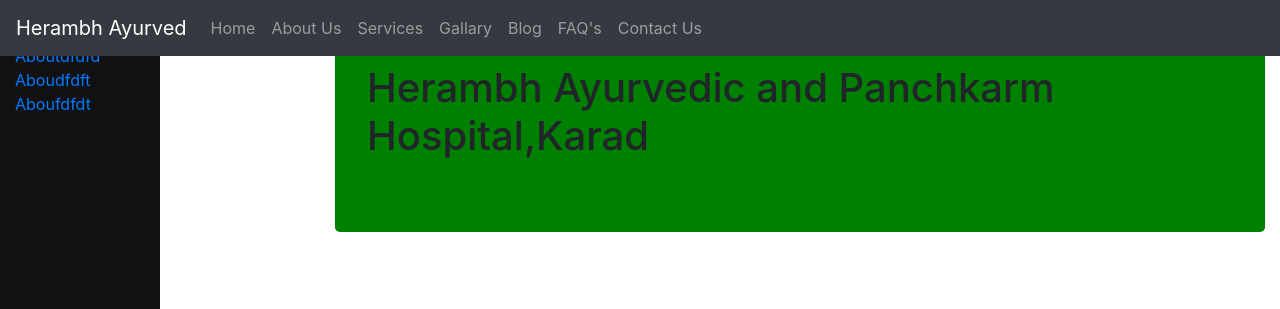
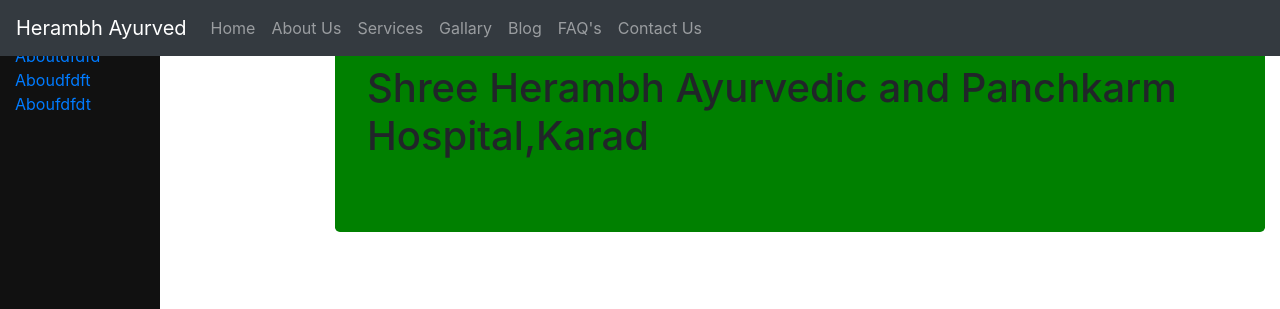
Before and after one commit to Jayashree-A-patil/Demo.github.io, a plain HTML site: page index.html in a window 1280 px wide. Shown: the top 309 px of the page. Drawn offline with nearby package versions, Linux system fonts and the light colour scheme.

Commit message:
updated name

```diff
--- a/index.html
+++ b/index.html
@@ -93,7 +93,7 @@ img{
       <div class="col-9">
         <div class="jumbotron" style="background-color: green">
 
-              <h1>Herambh Ayurvedic and Panchkarm Hospital,Karad</h1>
+              <h1>Shree Herambh Ayurvedic and Panchkarm Hospital,Karad</h1>
 
             </div>
 
```
